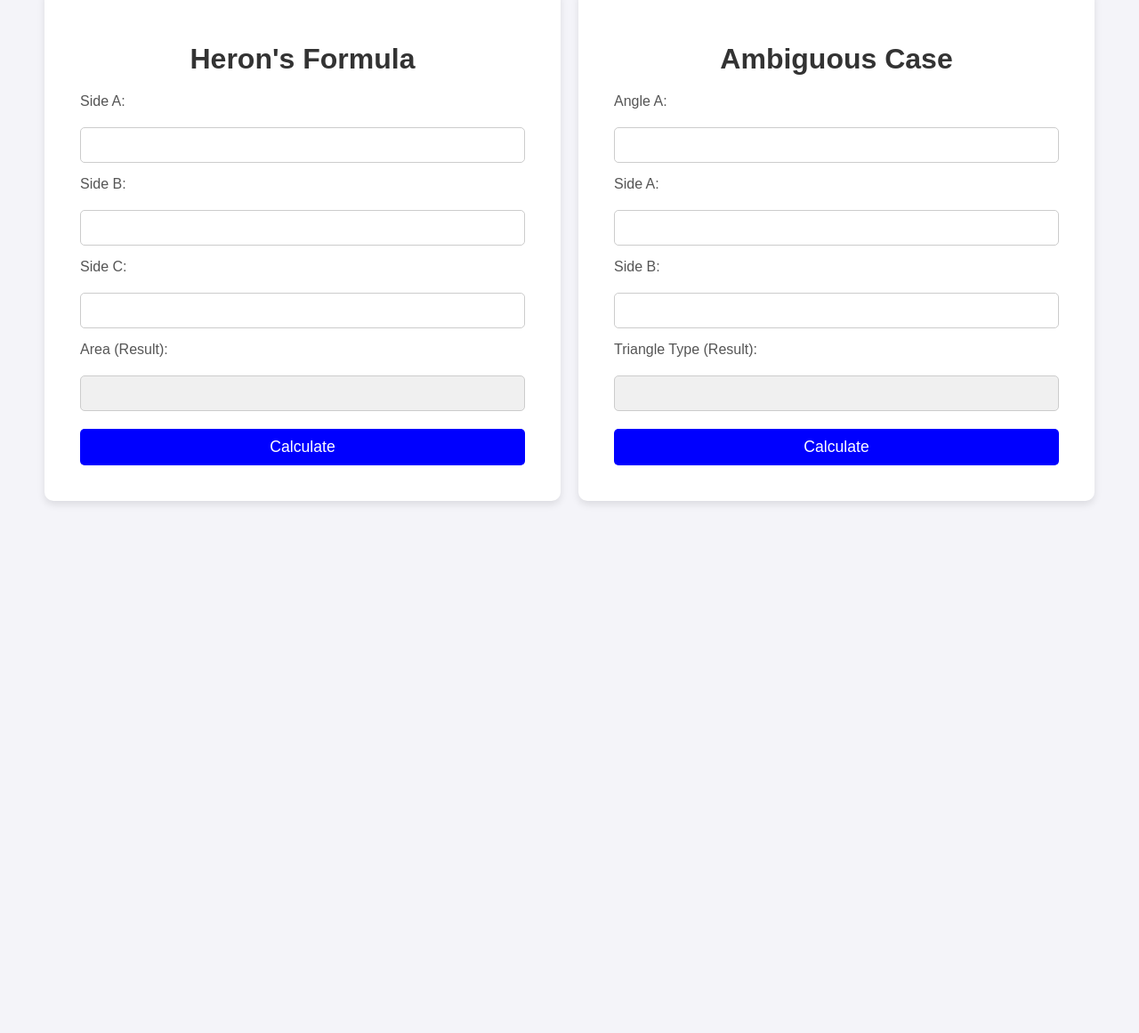
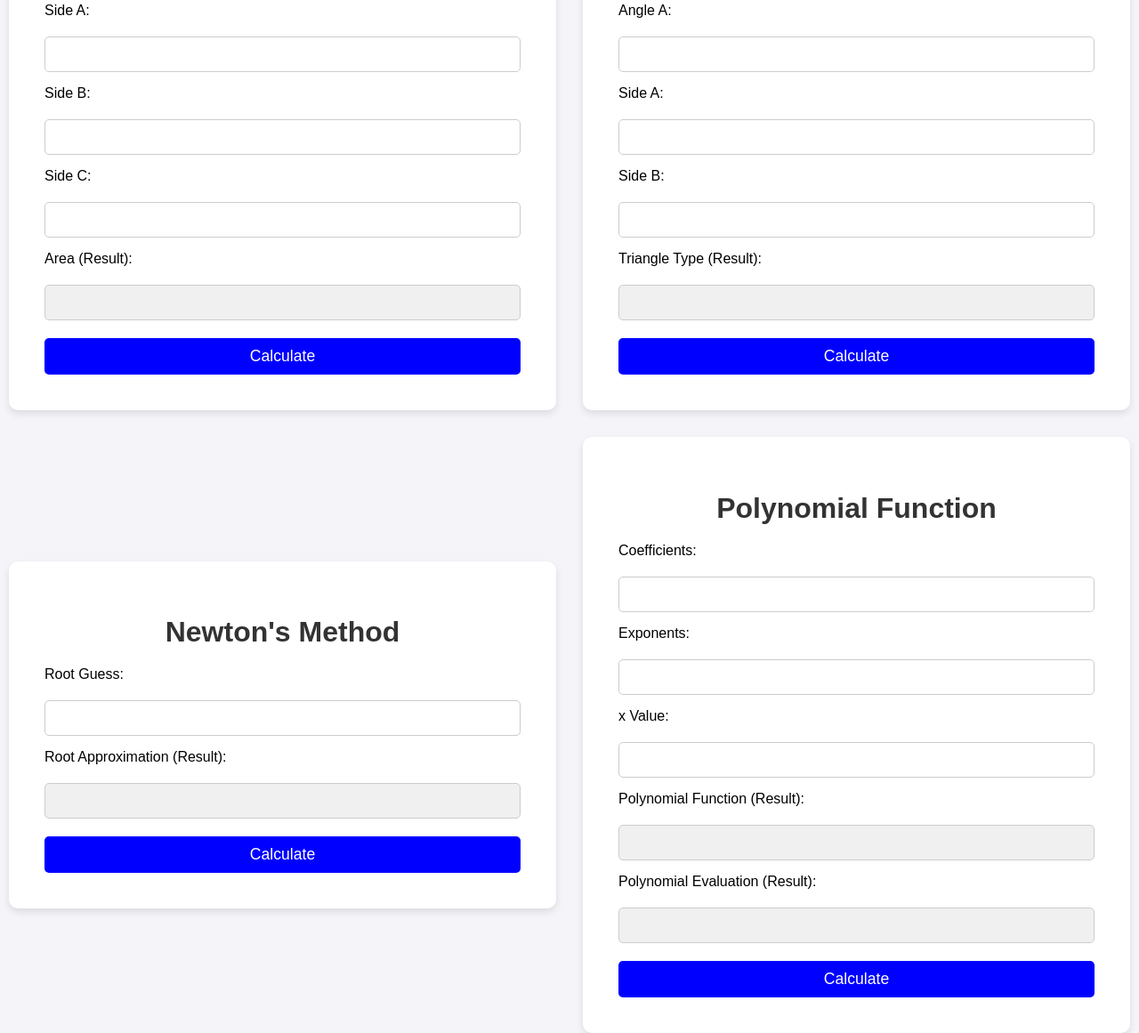
Before and after one commit to J-S00n/Assignment-3-Vanilla-JavaScript, a plain HTML site: page index.html in a window 1280 px wide. Shown: the part 125-1286 px from the top of the page at 89% size. Before the commit the page ends 800 px from the top, so only its background shows below. Drawn offline with Linux system fonts and the light colour scheme.

Commit message:
Added js for ambiguous case, html & css for newton's method and polynomial function

```diff
--- a/index.html
+++ b/index.html
@@ -1,5 +1,6 @@
 <!DOCTYPE html>
 <html lang="en">
+
 <head>
     <meta charset="UTF-8">
     <meta name="viewport" content="width=device-width, initial-scale=1.0">
@@ -17,8 +18,8 @@
             <input type="number" id="side-b" name="side-b" required />
             <label for="side-c">Side C:</label>
             <input type="number" id="side-c" name="side-c" required />
-            <label for="result">Area (Result):</label>
-            <input type="text" id="result" name="result" readonly/>
+            <label for="area-result">Area (Result):</label>
+            <input type="text" id="area-result" name="area-result" readonly />
             <button type="submit">Calculate</button>
         </form>
     </div>
@@ -28,15 +29,44 @@
         <form id="amb-case">
             <label for="angle-a">Angle A:</label>
             <input type="number" id="angle-a" name="angle-a" required />
-            <label for="side-a">Side A:</label>
-            <input type="number" id="side-a" name="side-a" required />
-            <label for="side-b">Side B:</label>
-            <input type="number" id="side-b" name="side-b" required />
+            <label for="amb-case-side-a">Side A:</label>
+            <input type="number" id="amb-case-side-a" name="amb-case-side-a" required />
+            <label for="amb-case-side-b">Side B:</label>
+            <input type="number" id="amb-case-side-b" name="amb-case-side-b" required />
             <label for="result">Triangle Type (Result):</label>
-            <input type="text" id="result" name="result" readonly/>
+            <input type="text" id="result" name="result" readonly />
             <button type="submit">Calculate</button>
         </form>
     </div>
+
+    <div class="container newtons-method">
+        <h1>Newton's Method</h1>
+        <form id="newtons-method-form">
+            <label for="root-guess">Root Guess:</label>
+            <input type="number" id="root-guess" name="root-guess" required />
+            <label for="approx">Root Approximation (Result):</label>
+            <input type="text" id="approx" name="approx" readonly />
+            <button type="submit">Calculate</button>
+        </form>
+    </div>
+
+    <div class="container polynomial-function">
+        <h1>Polynomial Function</h1>
+        <form id="poly-func">
+            <label for="coefficients">Coefficients:</label>
+            <input type="number" id="coefficients" name="coefficients" required />
+            <label for="exponents">Exponents:</label>
+            <input type="number" id="exponents" name="exponents" required />
+            <label for="x-value">x Value:</label>
+            <input type="number" id="x-value" name="x-value" required />
+            <label for="result-1">Polynomial Function (Result):</label>
+            <input type="text" id="result-1" name="result-1" readonly />
+            <label for="result-2">Polynomial Evaluation (Result):</label>
+            <input type="text" id="result-2" name="result-2" readonly />
+            <button type="submit">Calculate</button>
+        </form>
+    </div>
+
     <script src="script.js"></script>
 </body>
 
--- a/script.js
+++ b/script.js
@@ -1,9 +1,35 @@
-document.getElementById("herons-form").addEventListener("submit", function(event) {
+document.getElementById("herons-form").addEventListener("submit", function (event) {
     event.preventDefault();
     const sideA = document.getElementById("side-a").value;
     const sideB = document.getElementById("side-b").value;
     const sideC = document.getElementById("side-c").value;
-    const area = (1/4)*(Math.sqrt((4*(sideA**2)*(sideB**2)-((sideA**2)+(sideB**2)-(sideC**2))**2)));
+    const area = (1 / 4) * (Math.sqrt((4 * (sideA ** 2) * (sideB ** 2) - ((sideA ** 2) + (sideB ** 2) - (sideC ** 2)) ** 2)));
 
-    document.getElementById("result").value = area;
+    document.getElementById("area-result").value = area;
 })
+
+document.getElementById("amb-case").addEventListener("submit", function (event) {
+    event.preventDefault();
+    const angleA = document.getElementById("angle-a").value;
+    const sideA = document.getElementById("amb-case-side-a").value;
+    const sideB = document.getElementById("amb-case-side-b").value;
+    const h = sideB * Math.sin(angleA * Math.PI / 180);
+
+    if (angleA < 90) {
+        if (sideA < h) {
+            document.getElementById("result").value = "No triangle";
+        } else if (sideA === h) { //sin gives a floating point number, so it's not possible to have sideA = h
+            document.getElementById("result").value = "Right triangle";
+        } else if (sideA > sideB) {
+            document.getElementById("result").value = "One triangle";
+        } else if (sideA > h && sideA < sideB) {
+            document.getElementById("result").value = "Two triangles (ambiguous case)";
+        }
+    } else if (angleA > 90) {
+        if (sideA < sideB || sideA === sideB) {
+            document.getElementById("result").value = "No triangle";
+        } else if (sideA > sideB) {
+            document.getElementById("result").value = "One triangle";
+        }
+    }
+})
--- a/style.css
+++ b/style.css
@@ -1,8 +1,9 @@
-/* General page styling */
 body {
     font-family: Arial, sans-serif;
     background-color: #f4f4f9;
-    display: flex;
+    display: grid;
+    grid-template-columns: 1fr 1fr;
+    grid-gap: 10px;
     justify-content: center;
     align-items: center;
     height: 100vh;
@@ -10,22 +11,21 @@ body {
 }
 
 /* Container for centering the form */
-.container{
+.container {
     background-color: #fff;
     border-radius: 10px;
     box-shadow: 0 4px 8px rgba(0, 0, 0, 0.1);
     padding: 40px;
-    width: 50%;
-    max-width: 500px;
-}
-
-.herons-formula {
+    height: 100%;
+    display: flex;
+    flex-direction: column;
+    justify-content: space-between;
+    margin-top: 10px;
+    margin-bottom: 10px;
     margin-left: 10px;
-    margin-right: 20px;
-}
-
-.ambiguous-case {
     margin-right: 10px;
+    width: auto;
+    height: auto;
 }
 
 /* Form heading */
@@ -46,7 +46,8 @@ form {
 /* Label styling */
 label {
     font-size: 1em;
-    color: #555;
+    color: black;
+
 }
 
 /* Input fields */
@@ -81,7 +82,8 @@ button:hover {
 }
 
 /* Add some spacing between form fields */
-form input, form button {
+form input,
+form button {
     margin-top: 5px;
 }
 
@@ -96,7 +98,8 @@ form input, form button {
         font-size: 1.5em;
     }
 
-    label, input {
+    label,
+    input {
         font-size: 0.9em;
     }
 
```
